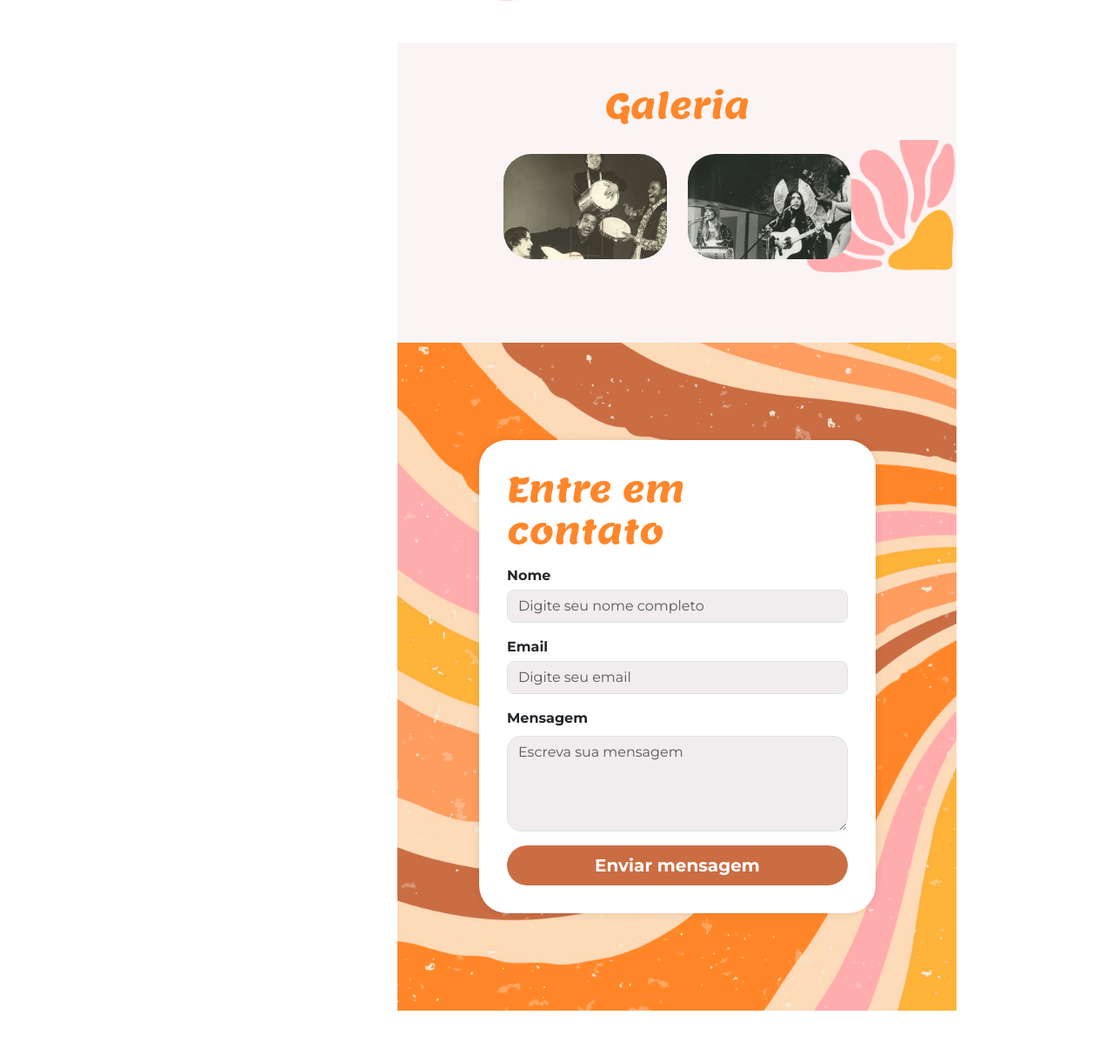
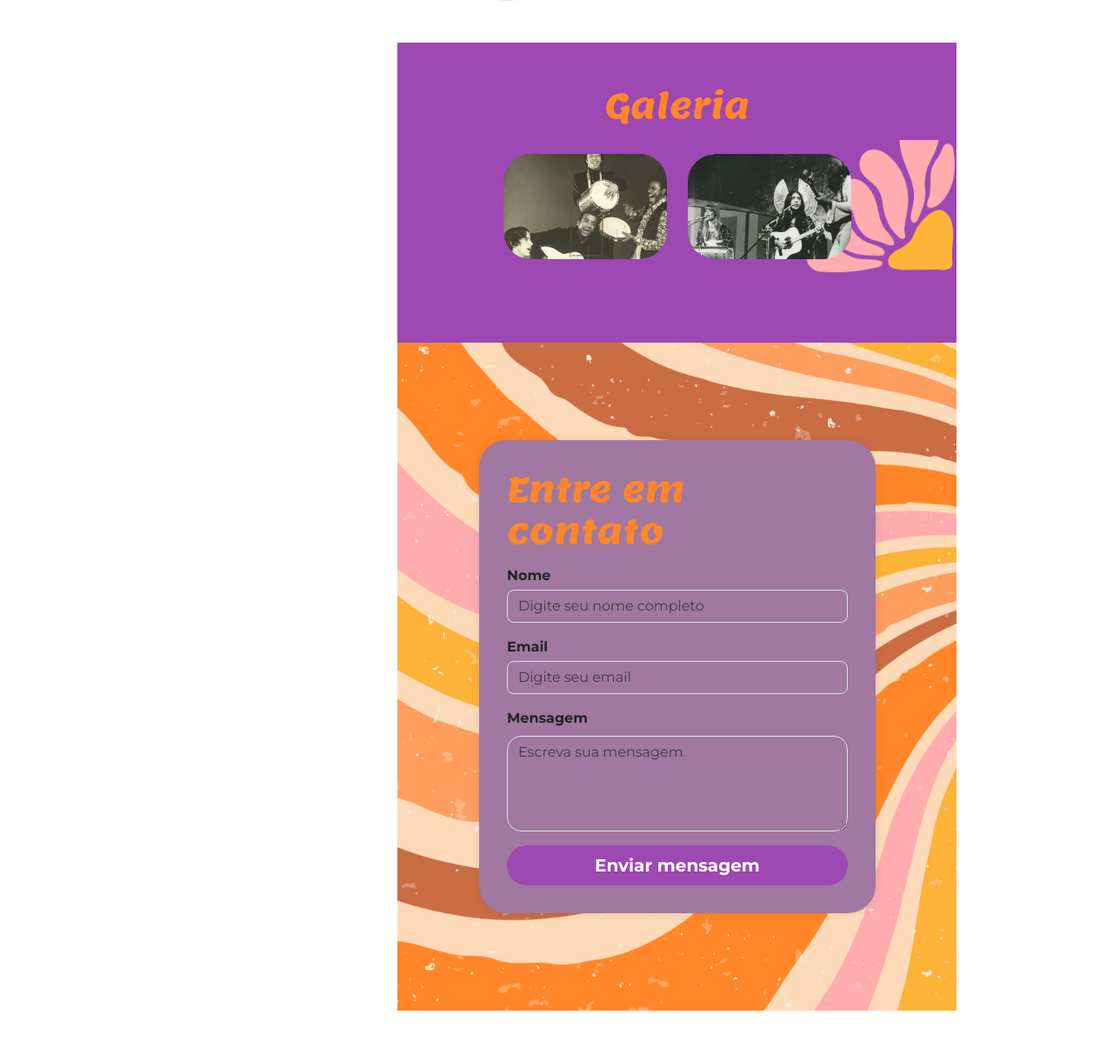
Before and after one commit to Yayamoura/Acessibilidade-na-Web-melhorando-a-experi-ncia-do-usu-rio, a plain HTML site: page index.html in a window 1280 px wide. Shown: the part 1581-2794 px from the top of the page at 87% size. Drawn offline with nearby package versions, Linux system fonts and the light colour scheme.

Commit message:
aula 6 inicio

```diff
--- a/styles.css
+++ b/styles.css
@@ -21,7 +21,7 @@ section {
 
 
 .nav-link {
-    color: #CB6D43;
+    color: #9d48b3;
     font-weight: 600;
 }
 
@@ -102,7 +102,7 @@ h2 {
 }
 
 #galeria {
-    background-color: #FAF4F4;
+    background-color: #9d48b3;
 
 }
 
@@ -120,7 +120,7 @@ h2 {
 }
 
 .formulario {
-    background-color: #ffffff;
+    background-color: #a078a1;
     padding: 2rem;
     /* Espaçamento interno dentro do formulário */
     border-radius: 10px;
@@ -131,14 +131,14 @@ h2 {
 }
 
 .formulario button {
-    background-color: #CB6D43;
+    background-color: #9d48b3;
     border: none;
     font-weight: bold;
 }
 
 /* chama classe do bootstrap para modificar a cor */
 .form-control {
-    background-color: #F1EDEF;
+    background-color: #a078a1;
 }
 
 .menu-acessibilidade{
```
